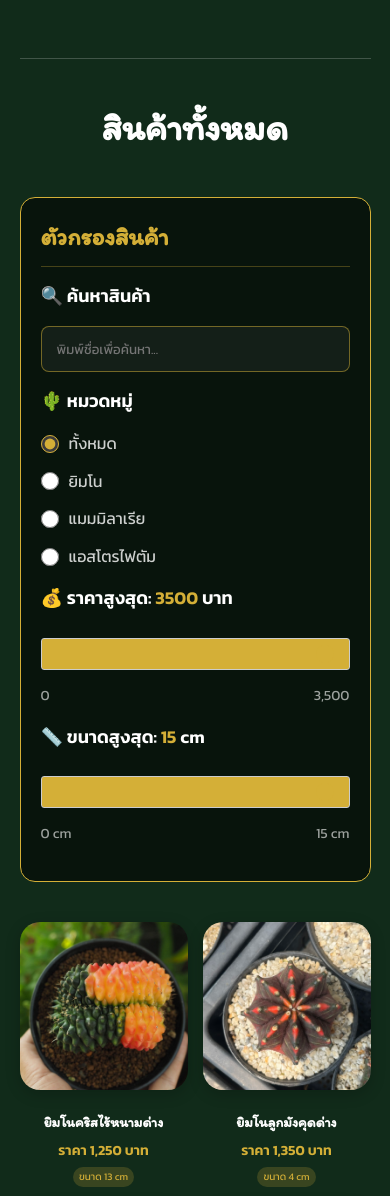
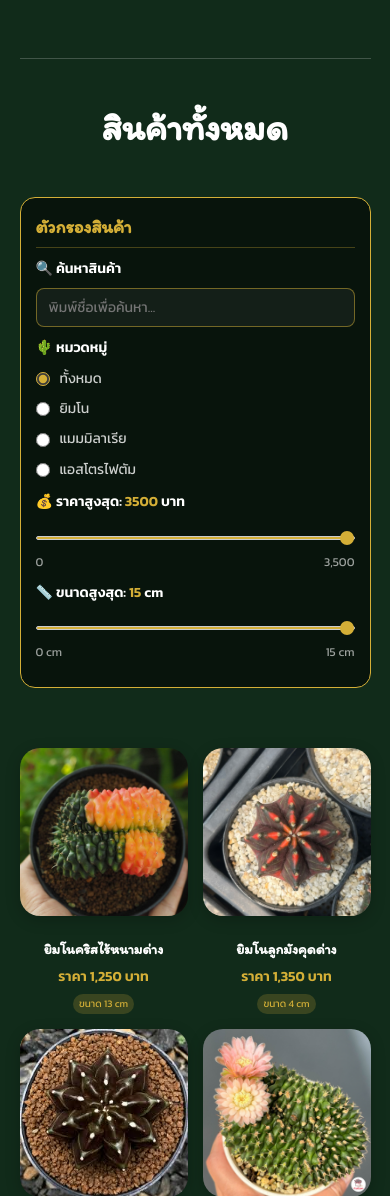
Before and after one commit to natthawut-81/final-mentus, a PHP site: page /products.php in a window 390 px wide. Shown: the part 2445-3641 px from the top of the page. Run offline with PHP 8.4, Linux system fonts and the light colour scheme.

Commit message:
Mobile UI: Reduce filter sidebar size and slider height

```diff
--- a/products.php
+++ b/products.php
@@ -421,6 +421,52 @@ include 'header.php';
             font-size: 10px;
             padding: 2px 6px;
         }
+
+        /* Sidebar Filter Mobile */
+        .sidebar-filter {
+            padding: 15px;
+            margin-bottom: 20px;
+        }
+        .sidebar-filter h3 {
+            font-size: 18px;
+            margin-bottom: 10px;
+            padding-bottom: 5px;
+        }
+        .filter-group {
+            margin-bottom: 10px;
+        }
+        .filter-group label.group-title {
+            font-size: 14px;
+            margin-bottom: 8px;
+        }
+        .filter-group input[type="text"] {
+            padding: 8px 12px;
+            font-size: 14px;
+        }
+        .filter-radio {
+            font-size: 14px !important;
+            margin-bottom: 8px !important;
+        }
+        .filter-radio input {
+            width: 14px;
+            height: 14px;
+        }
+        input[type=range] {
+            height: 4px !important;
+            margin: 8px 0;
+            padding: 0;
+        }
+        input[type=range]::-webkit-slider-thumb {
+            width: 14px;
+            height: 14px;
+        }
+        input[type=range]::-moz-range-thumb {
+            width: 14px;
+            height: 14px;
+        }
+        .range-labels {
+            font-size: 12px;
+        }
     }
 
 </style>
```
Also changed, not shown: products.html (+46 -0 lines).
